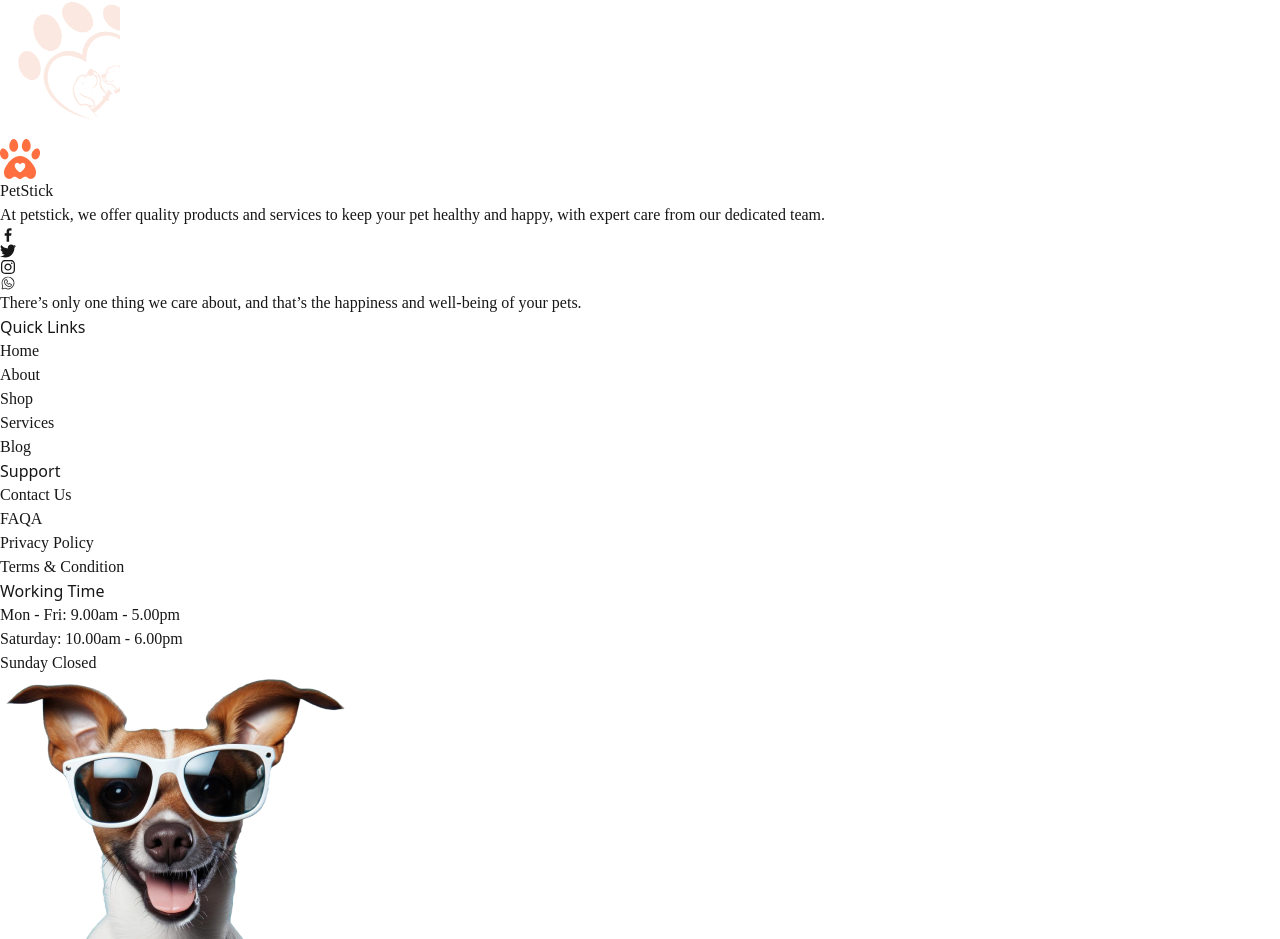
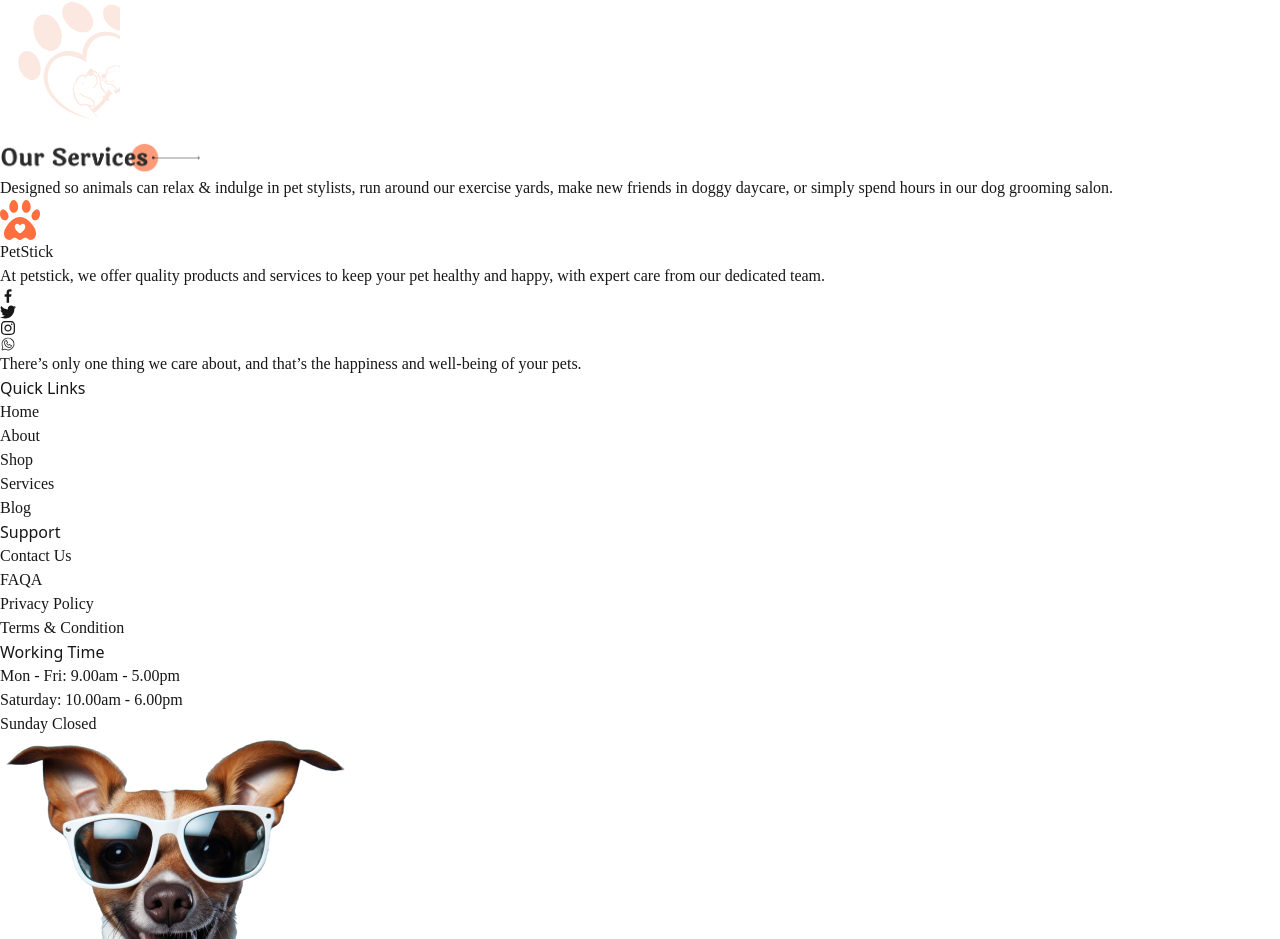
Before and after one commit to RifatBinBaccu9/PatShop-App, a Next.js app: page / in a window 1280 px wide. Shown: the part 2833-3772 px from the top of the page. Built offline with nearby package versions, Linux system fonts and the light colour scheme.

Commit message:
services working update

```diff
--- /dev/null
+++ b/Components/Services.tsx
@@ -0,0 +1,15 @@
+import Image from "next/image"
+
+
+const Services = () => {
+  return (
+    <div className=" w-10/12 mx-auto my-20">
+        <div>
+           <Image src={'/title.png'} alt="title" width={200} height={200} className="w-64"/>
+           <p className=" text-lg font-medium fontLora">Designed so animals can relax & indulge in pet stylists, run around our exercise yards, make new friends in doggy daycare, or simply spend hours in our dog grooming salon.</p>
+        </div>
+    </div>
+  )
+}
+
+export default Services
--- a/app/page.tsx
+++ b/app/page.tsx
@@ -1,5 +1,6 @@
 import About from "@/Components/About";
 import Hero from "@/Components/Hero";
+import Services from "@/Components/Services";
 
 
 export default function Home() {
@@ -7,6 +8,7 @@ export default function Home() {
    <div>
     <Hero />
     <About />
+    <Services />
    </div>
   );
 }
```
Also changed, not shown: public/title.png (added).
